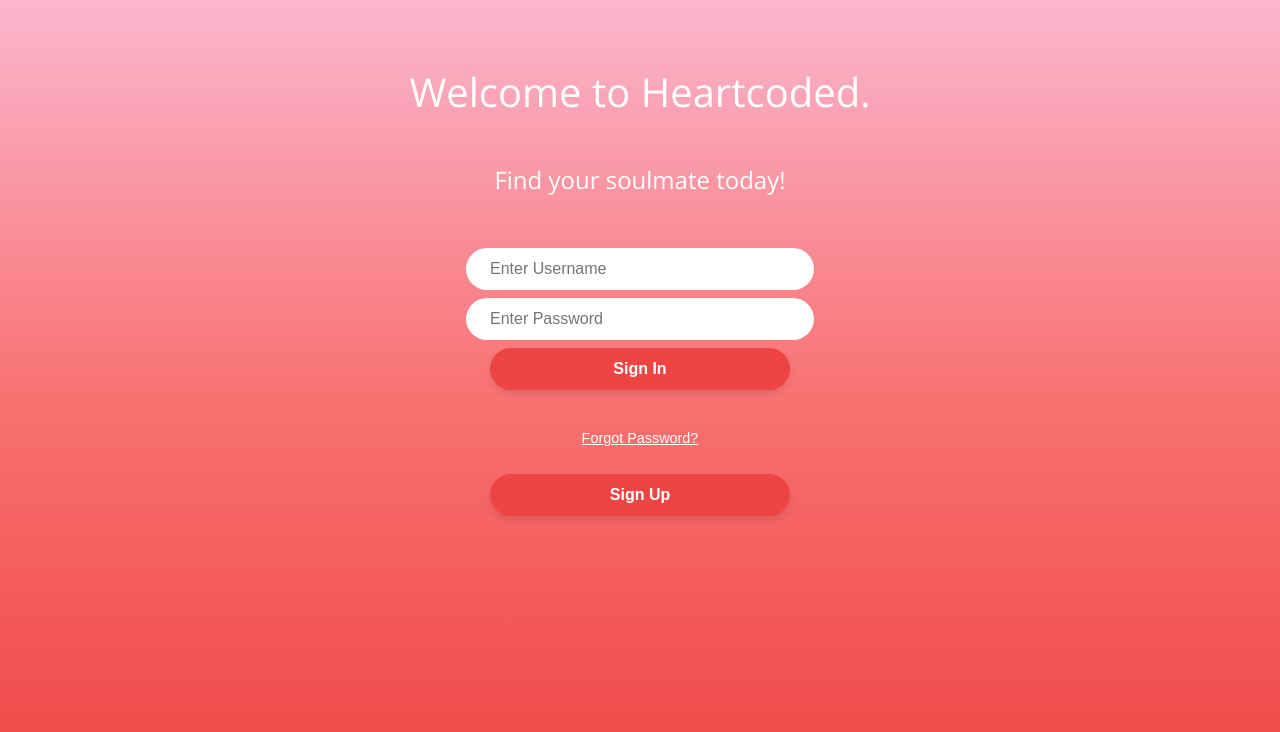
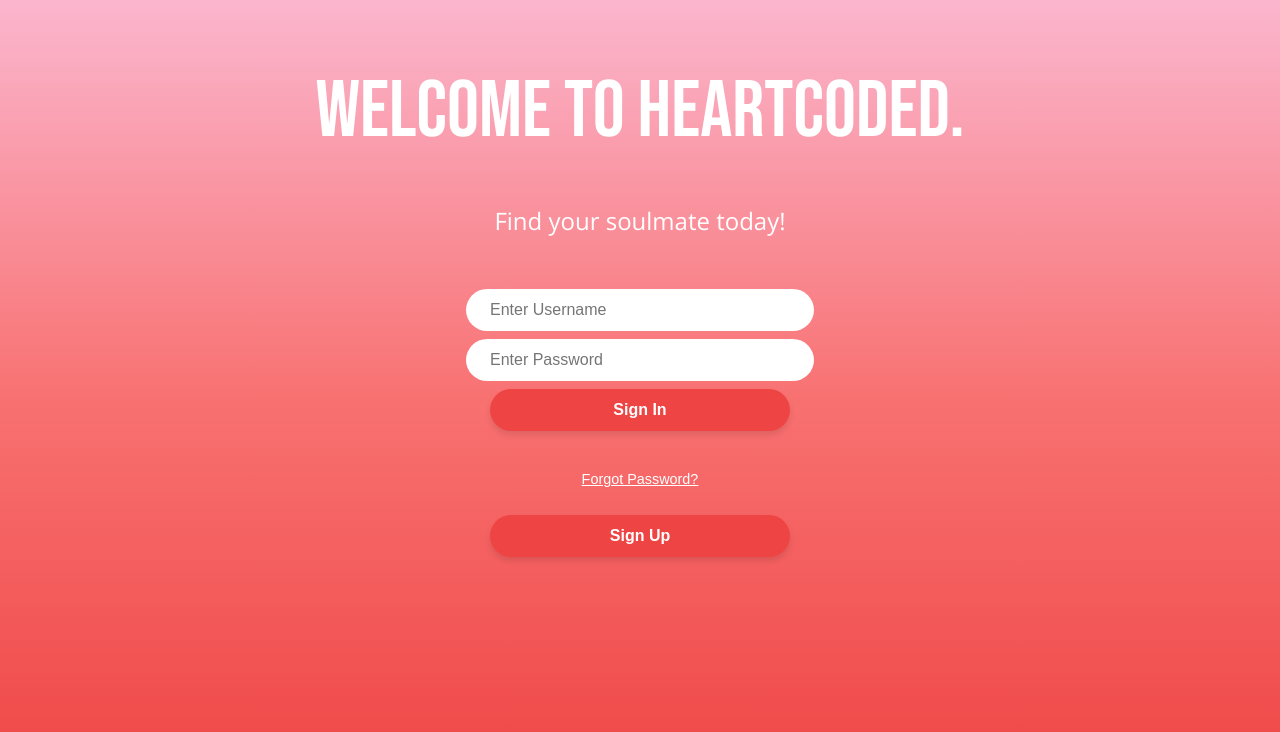
Before and after one commit to ajpieroni/316Heartcoded, a React (Create React App) app in the folder ourapp/reactapp/: page / in a window 1280 px wide. Shown: the top 732 px of the page. Built offline with nearby package versions, Linux system fonts and the light colour scheme.

Commit message:
added font?

```diff
--- a/ourapp/reactapp/src/pages/FindMatch.css
+++ b/ourapp/reactapp/src/pages/FindMatch.css
@@ -12,6 +12,12 @@
     background-color: transparent;
     font-size: 16px;
   }
+  .welcome-message {
+    text-align: center;
+    color: white;
+    margin-top: 2rem;
+    font-size: 2rem;
+}
   .card-container {
     /* background-color: red; */
     display: flex;
--- a/ourapp/reactapp/src/pages/FindMatch.js
+++ b/ourapp/reactapp/src/pages/FindMatch.js
@@ -122,7 +122,8 @@ export default function FindMatch() {
           </div>
           ) : (
             <>
-              <h1>{user?.name.split(" ")[0]}'s Current Matches</h1>
+             <div class = "welcome-message"> {user?.name.split(' ')[0]}'s Current Matches</div>
+              {/* <h1>{user?.name.split(" ")[0]}'s Current Matches</h1> */}
               <button onClick={newMatches}>New matches!</button>
               <div class = "card-container">
 
--- a/ourapp/reactapp/src/pages/UserLogin.css
+++ b/ourapp/reactapp/src/pages/UserLogin.css
@@ -1,9 +1,9 @@
 @import url('https://fonts.googleapis.com/css2?family=Open+Sans:wght@400;700&display=swap');
-
+@import url('https://fonts.googleapis.com/css2?family=Bebas+Neue&family=Raleway&display=swap');
 body {
   margin: 0;
   min-height: 100vh;
-  font-family: 'Open Sans', sans-serif;
+  font-family: 'Bebas Neue', sans-serif;
   background: linear-gradient(to bottom, #FBB6CE, #F87171, #EF4444);
 }
 
@@ -16,8 +16,15 @@ body {
 .hero-login-title {
   white-space: nowrap;
   overflow: hidden;
+  font-size: 5em;
+  margin-bottom: 0.25rem;
+  color: #FFFFFF;
+
+
+  font-family: 'Bebas Neue', sans-serif;
   animation: typing 3s steps(40, end) forwards;
 }
+
 
 
 
@@ -101,12 +108,6 @@ body {
   padding: 2rem;
 }
 
-.hero-login-title {
-  margin-bottom: 0.25rem;
-  font-size: 2.5rem;
-  color: #FFFFFF;
-}
-
 .hero-login-subtitle {
   margin-bottom: 2rem;
   font-size: 1.5rem;
@@ -143,11 +144,7 @@ body {
   padding: 2rem;
 }
 
-.hero-login-title {
-  margin-bottom: 0.25rem;
-  font-size: 2.5rem;
-  color: #FFFFFF;
-}
+
 
 .hero-login-subtitle {
   margin-bottom: 2rem;
```
